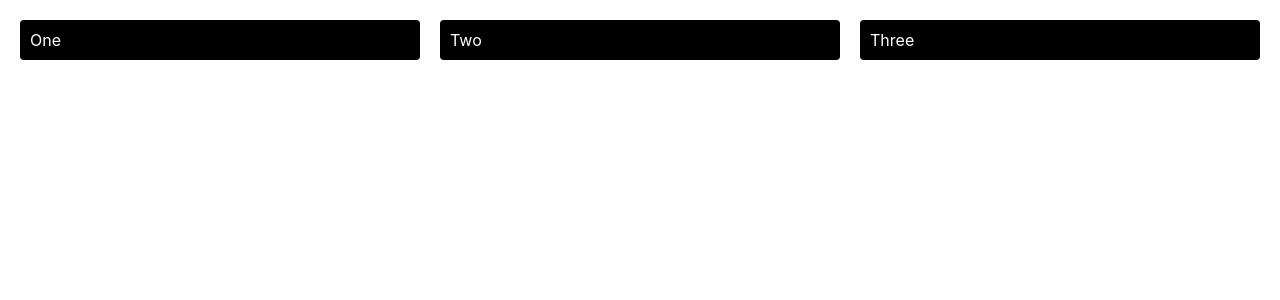
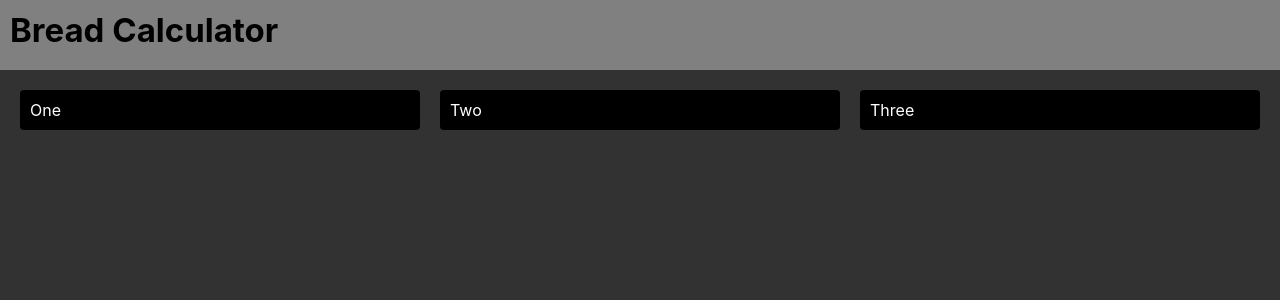
Before and after one commit to D-Niermann/BreadCalculator-Web, a React (Create React App) app: page / in a window 1280 px wide. Shown: the top 300 px of the page. Built offline with nearby package versions, Linux system fonts and the light colour scheme.

Commit message:
styles fixed

```diff
--- a/src/index.css
+++ b/src/index.css
@@ -5,8 +5,9 @@ body {
     sans-serif;
   -webkit-font-smoothing: antialiased;
   -moz-osx-font-smoothing: grayscale;
+
   overflow-x: hidden;
-  background-color: "rgb(50,50,50)";
+  background-color: rgb(50,50,50);
 }
 
 code {
--- a/src/index.tsx
+++ b/src/index.tsx
@@ -4,10 +4,13 @@ import './index.css';
 import reportWebVitals from './reportWebVitals';
 
 import {GridRenderer} from "./gridRenderer"
-
+import {NavBar} from "./navBar"
 
 ReactDOM.render(
-	<GridRenderer/>,
+	<div>
+		<NavBar/>
+		<GridRenderer/>
+	</div>,
 	document.getElementById('root')
 );
 
--- /dev/null
+++ b/src/navBar.tsx
@@ -0,0 +1,25 @@
+import React from "react"
+
+interface IProps{
+
+}
+
+interface IState{
+
+}
+
+export class NavBar extends React.Component<IProps, IState>{
+
+	constructor(props){
+		super(props)
+
+	}
+
+	render(){
+		return(
+			<div style = {{height:50, color: "black", backgroundColor: "gray", width: "100%", fontSize: 33, padding: 10, fontWeight: "bold"}}>
+				Bread Calculator
+			</div>
+		)
+	}
+}
```
Also changed, not shown: 6 other files (tests, documents, lock files or other folders).
